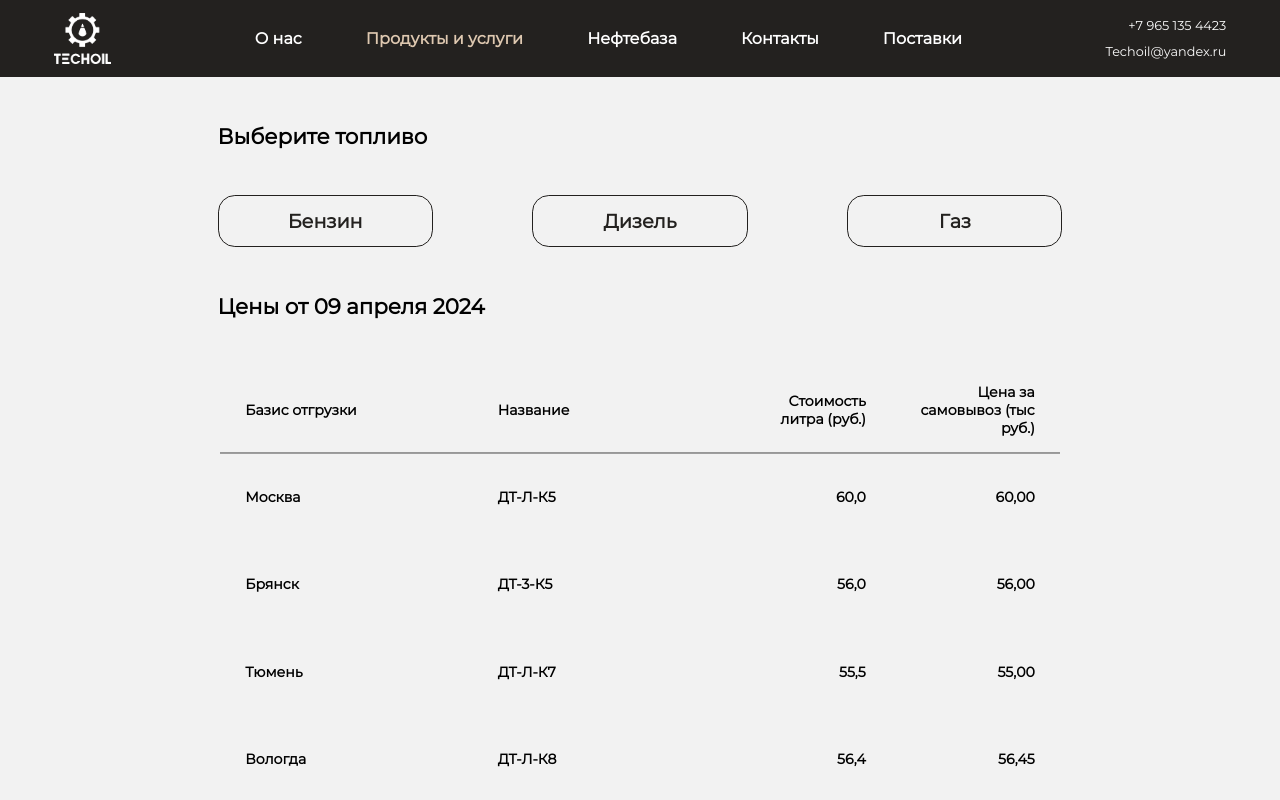
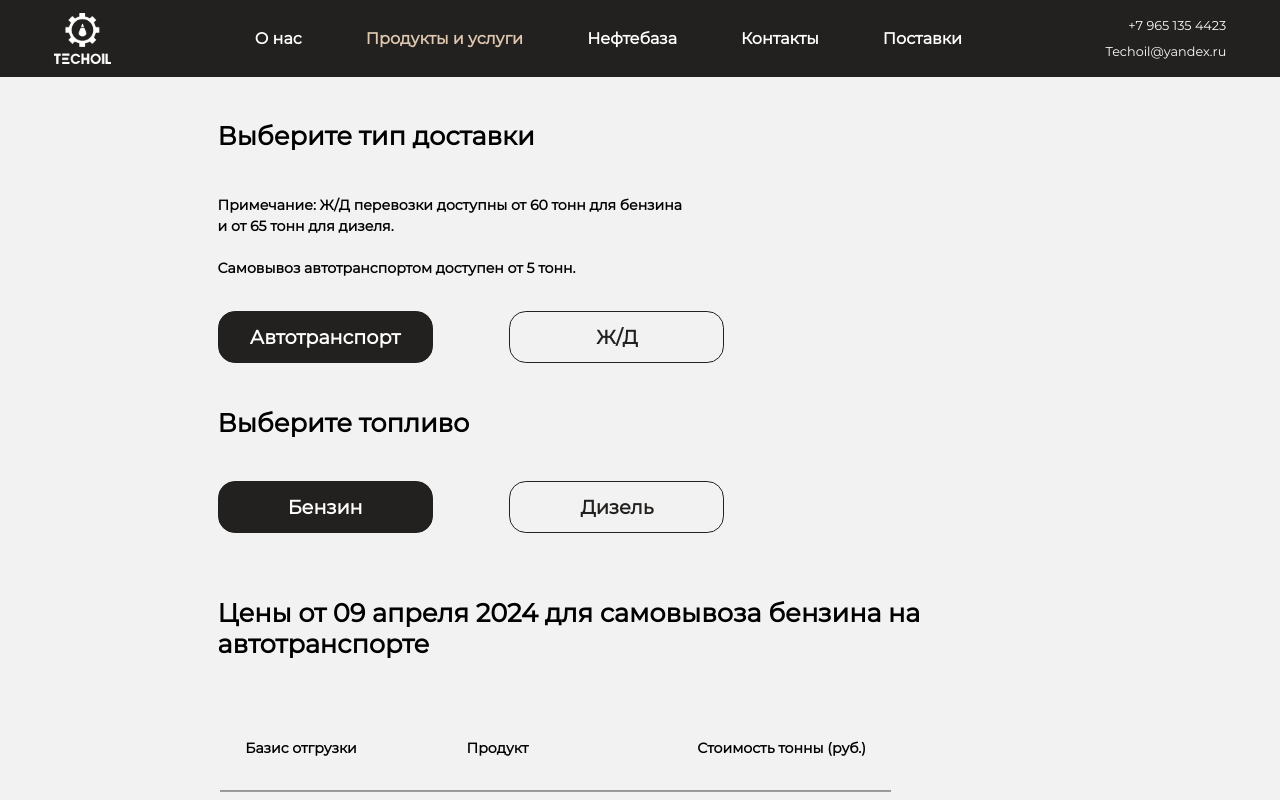
Before and after one commit to ZellesStudio/zellesstudio.github.io, a plain HTML site: page products.html in a window 1280 px wide. Both pictures are taken after a click on the button "Бензин". Shown: the top 800 px of the page. Drawn offline with Linux system fonts and the light colour scheme; files whose address does not match are found by name.

Commit message:
Правки

```diff
--- a/css/base.css
+++ b/css/base.css
@@ -17,17 +17,18 @@ body {
 }
 
 h1 {
-    font-size: 1.6667vw;
-    margin-top: 3.6vw;
-    margin-bottom: 3.6vw;
+    font-size: 2vw;
+    margin-top: 3.4vw;
+    margin-bottom: 3.4vw;
     font-weight: 900;
 }
 
 h2 {
-    font-size: 1.2vw;
+    font-size: 1.1vw;
     margin-top: 2.5vw;
     margin-bottom: 2.5vw;
     font-weight: 600;
+    line-height: 150%;
 }
 
 .header_size {
@@ -336,7 +337,7 @@ footer nav ul {
     }
 
     h2 {
-        font-size: 3vw;
+        font-size: 2.7vw;
         margin-top: 4vw;
         margin-bottom: 4vw;
     }
--- a/css/index.css
+++ b/css/index.css
@@ -28,7 +28,7 @@ main section {
 
 #main_section_text_block {
     width: 60vw;
-    height: 26.1vw;
+    height: 27vw;
     background-color: #fff;
     border-radius: 1.7vw;
     margin: auto;
@@ -42,7 +42,7 @@ main section {
 #main_section_text_block span {
     font-weight: 800;
     font-size: 2.1vw;
-    margin-bottom: 2.1vw;
+    margin-bottom: 1.2vw;
     width: 84.3%;
     text-align: left;
 }
--- a/css/products.css
+++ b/css/products.css
@@ -4,14 +4,14 @@
     margin-bottom: 5vw;
 }
 
-#fuel_selcet_buttons {
+.buttons {
     display: flex;
     flex-direction: row;
-    width: 100%;
+    width: 60%;
     justify-content: space-between;
 }
 
-#fuel_selcet_buttons button {
+.buttons button {
     font-size: 1.2vw;
     display: flex;
     flex-direction: row;
@@ -25,14 +25,20 @@
     color: #23211F;
     background-color: rgba(0, 0, 0, 0);
     cursor: pointer;
+    transition: 0.3s;
 }
 
-#fuel_selcet_buttons button span {
+.buttons button span {
     font-size: 1.25em;
 }
 
+.selected_button {
+    background-color: #23211F !important;
+    color: #fff !important;
+}
+
 table {
-    width: 100%;
+    width: 80%;
 }
 
 table td {
@@ -44,27 +50,14 @@ table td {
     color: #000;
 }
 
-#table_title {
+.table_title {
     box-shadow: 0px 0.15vw 0px 0px #989898;
 }
 
-table td:nth-child(1) {
-    width: 30%;
-}
-
-table td:nth-child(2) {
-    width: 30%;
-}
-
 table td:nth-child(3) {
-    width: 20%;
     text-align: right;
 }
 
-table td:nth-child(4) {
-    width: 20%;
-    text-align: right;
-}
 
 #delivery {
     margin-bottom: 6vw;
@@ -113,12 +106,17 @@ form button {
     width: 20.8333vw;
     height: 3.75vw;
     background: #23211F;
+    color: #fff;
     border-radius: 1.0938vw;
     font-size: 1.0938vw;
-    color: #fff;
     cursor: pointer;
     margin-top: 1.5vw;
     border: none;
+}
+
+
+.fuel_info {
+    margin-top: 5vw;
 }
 
 @media (max-aspect-ratio: 93/88) {
@@ -127,10 +125,12 @@ form button {
         margin-left: 5vw;
     }
 
-    #fuel_selcet_buttons {
+    .buttons {
         flex-direction: column;
         gap: 4vw;
+        width: 80%;
     }
+
 
     h1 {
         font-size: 5.83vw;
@@ -139,8 +139,12 @@ form button {
         font-weight: 900;
     }
 
-    #fuel_selcet_buttons button {
+    .buttons button {
         font-size: 3.5vw;
+    }
+
+    table {
+        width: 100%;
     }
 
     table td {
@@ -150,23 +154,7 @@ form button {
         padding-right: 2vw;
     }
 
-    table td:nth-child(1) {
-        width: 40%;
-    }
-
-    table td:nth-child(2) {
-        width: 40%;
-    }
-
-    table td:nth-child(3) {
-        width: 10%;
-    }
-
-    table td:nth-child(4) {
-        width: 10%;
-    }
-
-    #table_title {
+    .table_title {
         box-shadow: 0px 0.15vw 0px 0px #989898;
     }
 
--- /dev/null
+++ b/js/products.js
@@ -0,0 +1,42 @@
+var sectionsInfo = {
+    "roadTransport": {
+        "petrol": "roadtransport_petrol_section",
+        "disel": "roadtransport_disel_section"
+    },
+    "railwayTransport": {
+        "petrol": "railwaytransport_petrol_section",
+        "disel": "railwaytransport_disel_section"
+    },
+    "selectedTransport": "roadTransport",
+    "selectedFuel": "petrol",
+}
+
+function switchSections(transport, fuel) {
+    console.log("");
+    console.log(transport + " " + fuel);
+    let tableId = sectionsInfo[transport][fuel];
+    let selectedTransport = sectionsInfo["selectedTransport"];
+    let selectedFuel = sectionsInfo["selectedFuel"];
+
+    document.getElementById(sectionsInfo[selectedTransport][selectedFuel]).style.display = 'none';
+    console.log(tableId);
+    document.getElementById(tableId).style.display = null;
+    console.log(document.getElementById(tableId));
+
+    document.getElementById("select_button_" + sectionsInfo["selectedTransport"]).classList.remove("selected_button");
+    document.getElementById("select_button_" + sectionsInfo["selectedFuel"]).classList.remove("selected_button");
+
+    document.getElementById("select_button_" + transport).classList.add("selected_button");
+    document.getElementById("select_button_" + fuel).classList.add("selected_button");
+
+    sectionsInfo["selectedTransport"] = transport;
+    sectionsInfo["selectedFuel"] = fuel;
+}
+
+function switchTansport(transport) {
+    switchSections(transport, sectionsInfo["selectedFuel"]);
+}
+
+function switchFuel(fuel) {
+    switchSections(sectionsInfo["selectedTransport"], fuel);
+}
--- a/products.html
+++ b/products.html
@@ -45,59 +45,97 @@
     </div>
     <main>
         <div id="content_wrapper">
+            <div>
+                <h1>Выберите тип доставки</h1>
+                <h2>Примечание: Ж/Д перевозки доступны от 60 тонн для бензина<br />и от 65 тонн для
+                    дизеля.<br /><br />Самовывоз автотранспортом доступен от 5 тонн.</h2>
+                <div class="buttons">
+                    <button onclick="switchTansport('roadTransport')"
+                        class="selected_button" id="select_button_roadTransport"><span>Автотранспорт</span></button>
+                    <button onclick="switchTansport('railwayTransport')" id="select_button_railwayTransport"><span>Ж/Д</span></button>
+                </div>
+            </div>
             <div id="fuel_select">
                 <h1>Выберите топливо</h1>
-                <div id="fuel_selcet_buttons">
-                    <button><span>Бензин</span></button>
-                    <button><span>Дизель</span></button>
-                    <button><span>Газ</span></button>
+                <div class="buttons">
+                    <button onclick="switchFuel('petrol')" class="selected_button" id="select_button_petrol"><span>Бензин</span></button>
+                    <button onclick="switchFuel('disel')" id="select_button_disel"><span>Дизель</span></button>
                 </div>
             </div>
-            <div id="fuel_info">
-                <h1>Цены от 09 апреля 2024</h1>
+            <div class="fuel_info" id="roadtransport_petrol_section">
+                <h1>Цены от 09 апреля 2024 для самовывоза бензина на автотранспорте</h1>
                 <table>
                     <tbody>
-                        <tr id="table_title">
+                        <tr class="table_title">
                             <td>Базис отгрузки</td>
-                            <td>Название</td>
-                            <td>Стоимость литра (руб.)</td>
-                            <td>Цена за самовывоз (тыс руб.)</td>
+                            <td>Продукт</td>
+                            <td>Стоимость тонны (руб.)</td>
                         </tr>
                         <tr>
-                            <td>Москва</td>
-                            <td>ДТ-Л-К5</td>
-                            <td>60,0</td>
-                            <td>60,00</td>
+                            <td>Нефтебаза</td>
+                            <td>АИ-92</td>
+                            <td>По телефону</td>
                         </tr>
                         <tr>
-                            <td>Брянск</td>
-                            <td>ДТ-3-К5</td>
-                            <td>56,0</td>
-                            <td>56,00</td>
+                            <td>Нефтебаза</td>
+                            <td>АИ-95</td>
+                            <td>По телефону</td>
+                        </tr>
+                    </tbody>
+                </table>
+            </div>
+            <div class="fuel_info" id="roadtransport_disel_section" style="display: none;">
+                <h1>Цены от 09 апреля 2024 для самовывоза дизеля на автотранспорте</h1>
+                <table>
+                    <tbody>
+                        <tr class="table_title">
+                            <td>Базис отгрузки</td>
+                            <td>Продукт</td>
+                            <td>Стоимость тонны (руб.)</td>
                         </tr>
                         <tr>
-                            <td>Тюмень</td>
-                            <td>ДТ-Л-К7</td>
-                            <td>55,5</td>
-                            <td>55,00</td>
+                            <td>Нефтебаза</td>
+                            <td>ДТ-Л-К5</td>
+                            <td>По телефону</td>
+                        </tr>
+                    </tbody>
+                </table>
+            </div>
+            <div class="fuel_info" id="railwaytransport_petrol_section" style="display: none;">
+                <h1>Цены от 09 апреля 2024 для транспортировки бензина на Ж/Д</h1>
+                <table>
+                    <tbody>
+                        <tr class="table_title">
+                            <td>Базис отгрузки</td>
+                            <td>Продукт</td>
+                            <td>Стоимость тонны (руб.)</td>
                         </tr>
                         <tr>
-                            <td>Вологда</td>
-                            <td>ДТ-Л-К8</td>
-                            <td>56,4</td>
-                            <td>56,45</td>
+                            <td>Тюменский НПЗ</td>
+                            <td>АИ-92</td>
+                            <td>По телефону</td>
                         </tr>
                         <tr>
-                            <td>Тверь</td>
-                            <td>ДТ-Л-К9</td>
-                            <td>50,0</td>
-                            <td>50,00</td>
+                            <td>Тюменский НПЗ</td>
+                            <td>АИ-95</td>
+                            <td>По телефону</td>
+                        </tr>
+                    </tbody>
+                </table>
+            </div>
+            <div class="fuel_info" id="railwaytransport_disel_section" style="display: none;">
+                <h1>Цены от 09 апреля 2024 для транспортировки дизеля на Ж/Д</h1>
+                <table>
+                    <tbody>
+                        <tr class="table_title">
+                            <td>Базис отгрузки</td>
+                            <td>Продукт</td>
+                            <td>Стоимость тонны (руб.)</td>
                         </tr>
                         <tr>
-                            <td>Уфа</td>
-                            <td>ДТ-Л-Б2</td>
-                            <td>62,0</td>
-                            <td>62,00</td>
+                            <td>Тюменский НПЗ</td>
+                            <td>ДТ-Л-К5</td>
+                            <td>По телефону</td>
                         </tr>
                     </tbody>
                 </table>
@@ -172,7 +210,7 @@
     </footer>
 
 </body>
-<script>
+<script type="text/javascript" src="/js/products.js">
     function registerHideFunction(hidingElement, notHidingElements, element, hideFunction) {
         hidingElement.addEventListener('click', function () {
             if (element.getAttribute('data-is-clicked') != '') {
@@ -199,5 +237,6 @@
         document.getElementById('mobile_nav').style.display = null;
     });
 </script>
+<script type="text/javascript" src="/js/products.js"></script>
 
 </html>
```
Also changed, not shown: css/oildepot.css (+8 -0 lines), index.html (+10 -13 lines), oildepot.html (+8 -2 lines).
